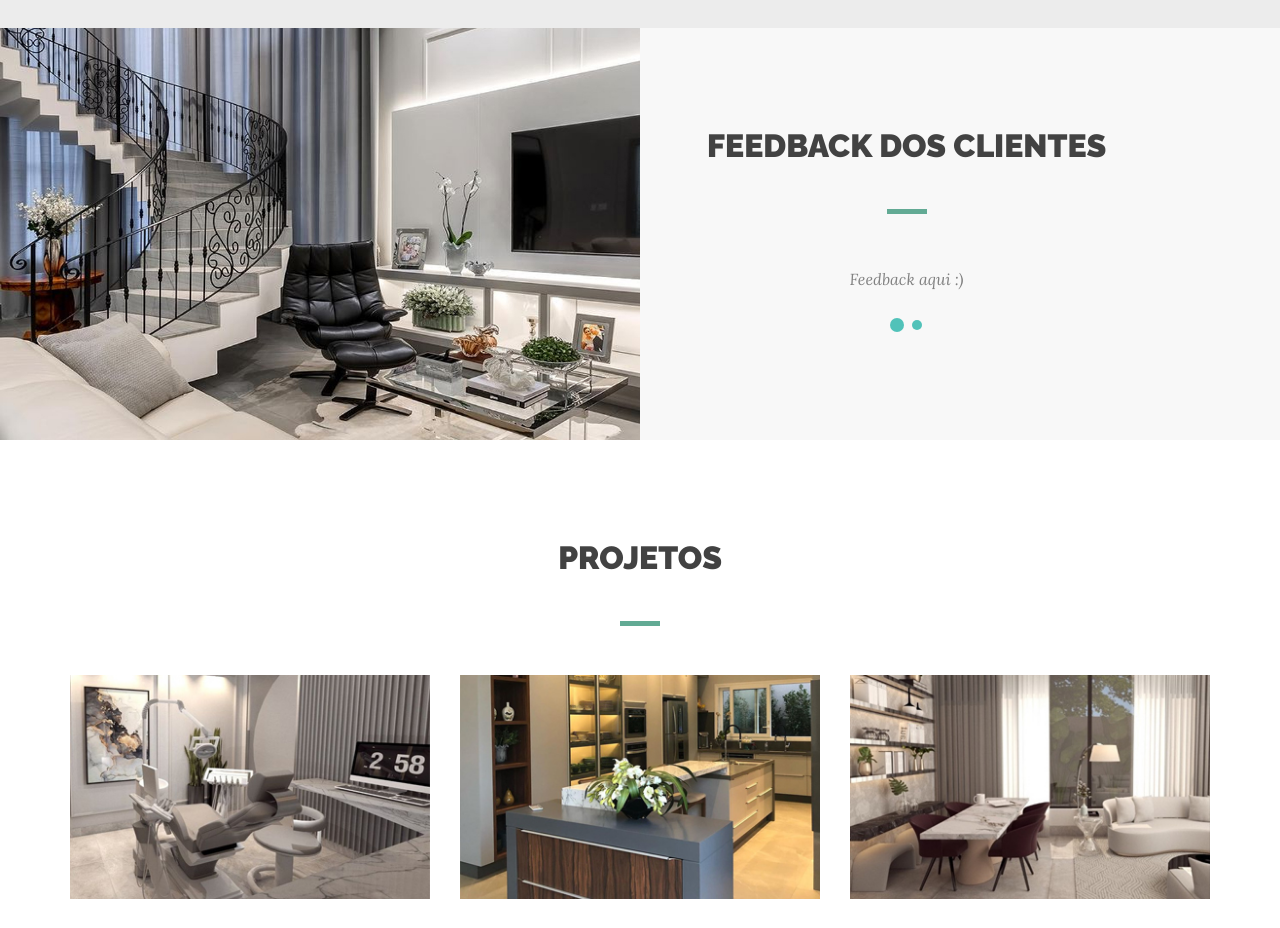
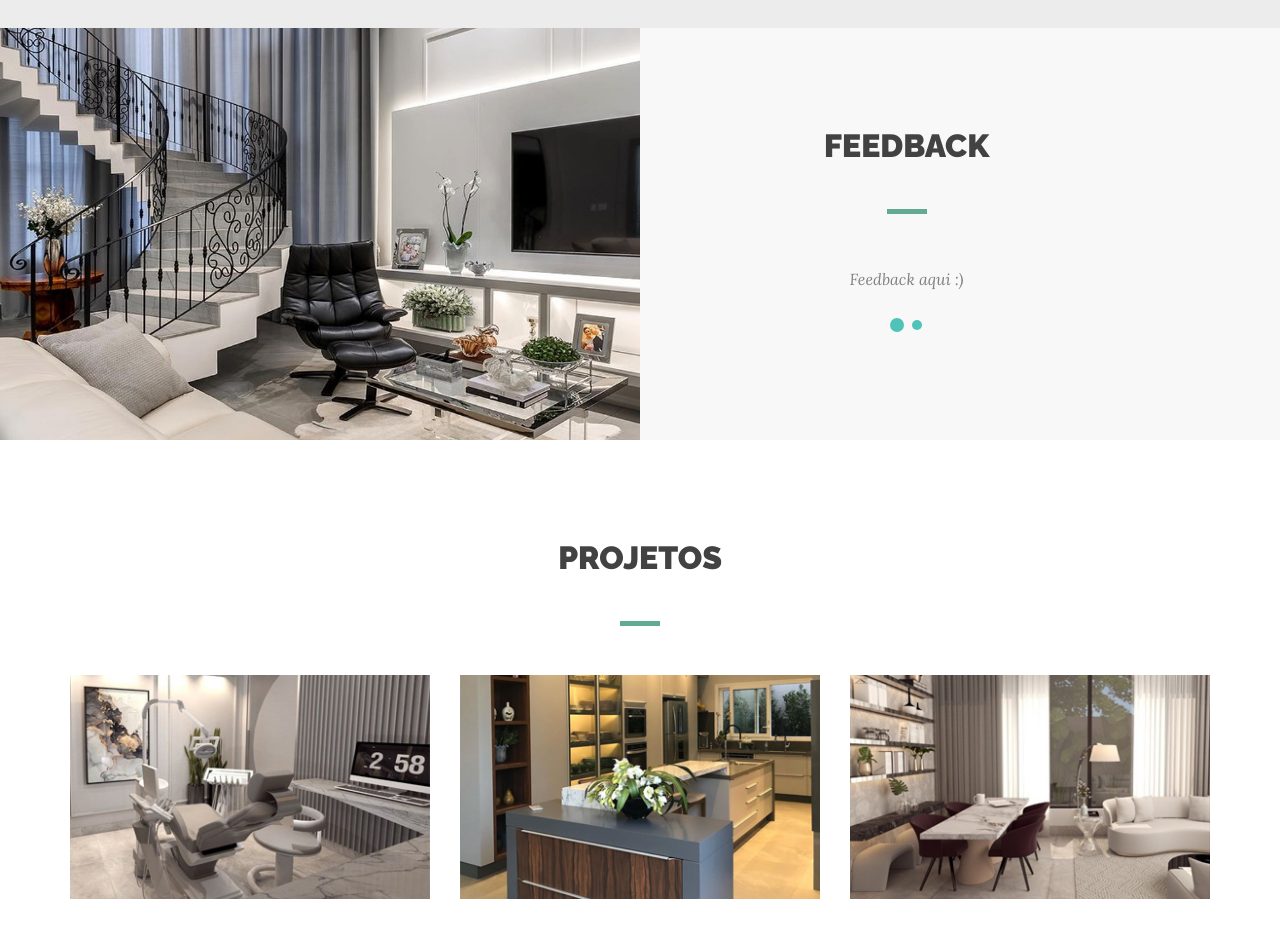
Before and after one commit to MatheusBerni/MatheusBerni.github.io, a plain HTML site: page index.html in a window 1280 px wide. Shown: the part 1260-2188 px from the top of the page. Drawn offline with nearby package versions, Linux system fonts and the light colour scheme.

Commit message:
Update index.html

```diff
--- a/index.html
+++ b/index.html
@@ -91,7 +91,8 @@
                             <div></div>
                         </div>
                         <div class="col-sm-5 section">
-                            <h2 class="title">Feedback dos Clientes</h2>
+                            <h2 class="title">Feedback
+                            </h2>
                             <div id="expert-slider" class="owl-carousel">
                                 <div class="item">
                                     <p>
```
